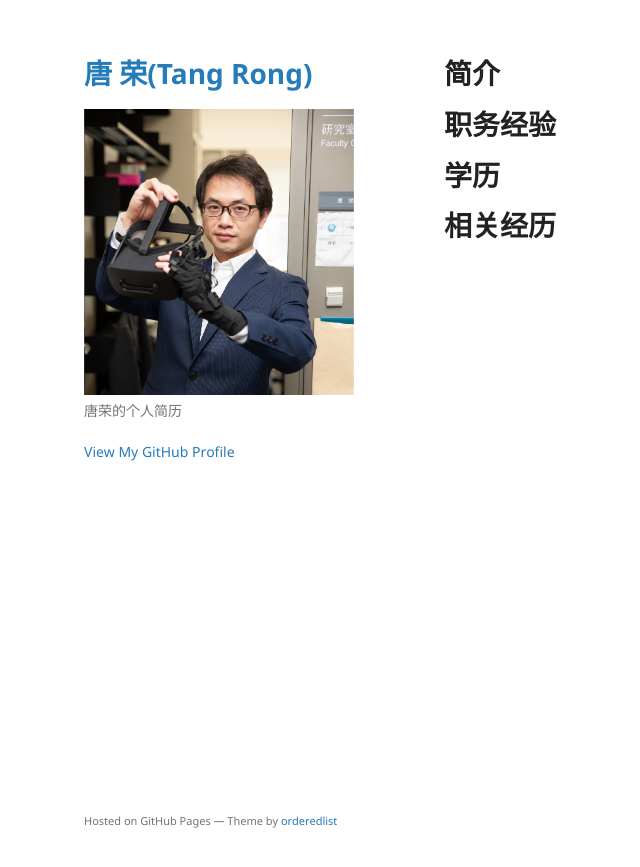
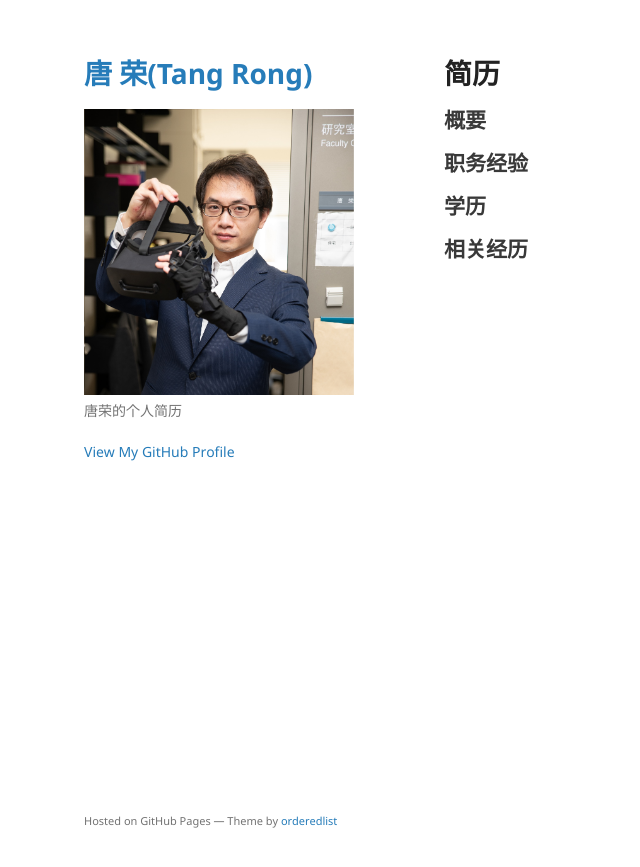
Before and after one commit to CoronovaT/CoronovaT.github.io, a Jekyll site: the page built from index.md, in a window 1280 px wide. Shown: the top 867 px of the page, without its empty margins (126-766 px from the left). Built offline with Jekyll 4.4.1, drawn with Linux system fonts in a browser that asks for light colours; our own code applies the rules of GitHub Pages for plain Markdown files.

Commit message:
Update index.md

```diff
--- a/index.md
+++ b/index.md
@@ -3,10 +3,11 @@ layout: default
 ---
 
 
-# 简介
+# 简历
+## 概要
 
-# 职务经验
+## 职务经验
 
-# 学历
+## 学历
 
-# 相关经历
+## 相关经历
```
